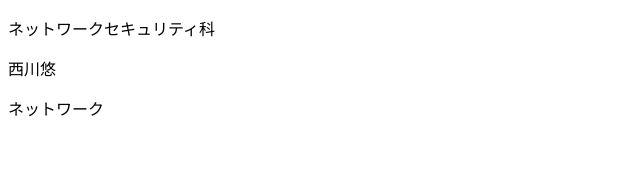
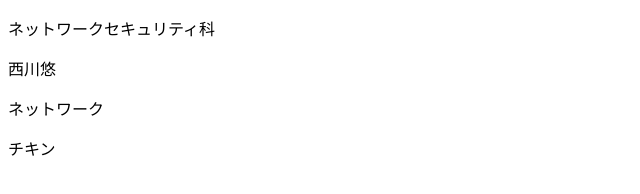
Before and after one commit to nishiyu0919/branch-test, a plain HTML site: page profile_A.html in a window 1280 px wide. Shown: the full height of the page, 0-640 px from the left. Drawn offline with Linux system fonts and the light colour scheme.

Commit message:
食べ物を追記しました。

```diff
--- a/profile_A.html
+++ b/profile_A.html
@@ -5,6 +5,6 @@
 <p>ネットワークセキュリティ科</p>
 <p>西川悠</p>
 <p>ネットワーク</P>
-
+<p>チキン</p>
 </body>
 </html>
```
